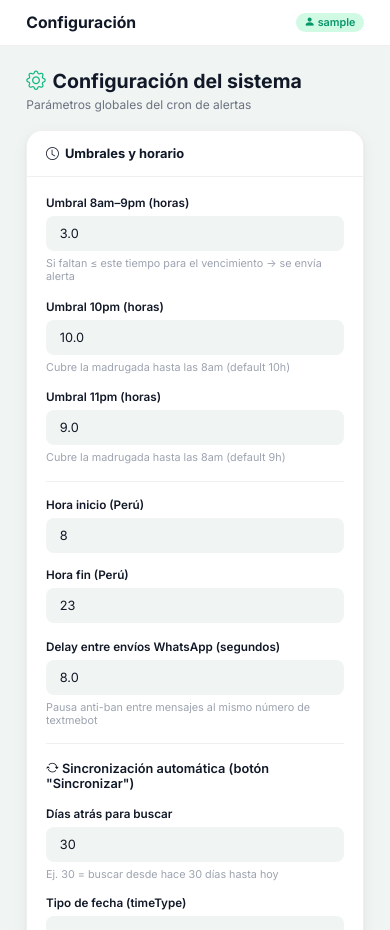
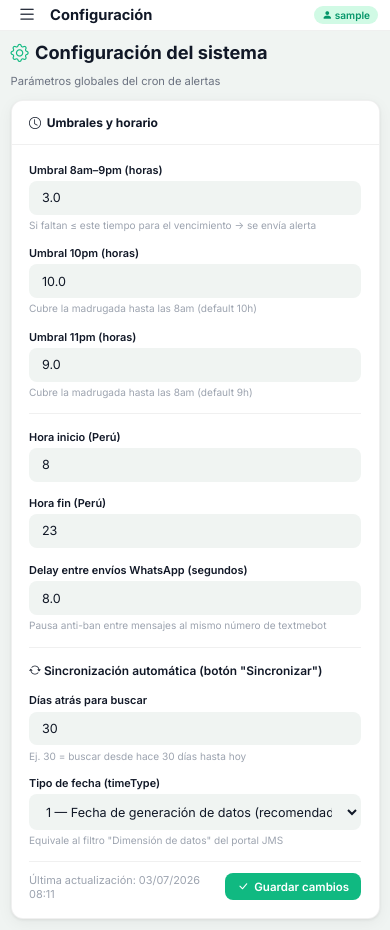
Before and after one commit to diegomedflo/jmsjyt, a Flask app: page /admin/configuracion in a window 390 px wide. Run offline with Flask 3, Linux system fonts and the light colour scheme; the visitor is signed in with stand-in values (Sample User, id 1); data comes from the database, SQL or seed files in the repository; some libraries are stand-ins or nearby versions.

Commit message:
feat(responsive): sistema responsive completo - sidebar drawer mobile, hamburger, grid-3, breakpoints tablet/mobile/480px

```diff
--- a/app/static/css/main.css
+++ b/app/static/css/main.css
@@ -563,10 +563,130 @@ tbody tr:hover td { background: #F9FAFB; }
 }
 .filter-bar select:focus { border-color: var(--accent); }
 
-/* ── Responsive ──────────────────────────────────────────────── */
+/* ── Grid de 3 columnas (responsivo por clase) ───────────────── */
+.grid-3 {
+  display: grid;
+  grid-template-columns: repeat(3, 1fr);
+  gap: 1rem;
+}
+
+/* ── Botón hamburguesa (solo mobile) ─────────────────────────── */
+.btn-hamburger {
+  display: none;
+  background: none;
+  border: none;
+  cursor: pointer;
+  padding: 0.35rem;
+  color: var(--text-primary);
+  font-size: 1.3rem;
+  line-height: 1;
+}
+
+/* ── Overlay para sidebar en mobile ──────────────────────────── */
+.sidebar-overlay {
+  display: none;
+  position: fixed;
+  inset: 0;
+  background: rgba(0, 0, 0, 0.45);
+  z-index: 999;
+}
+.sidebar-overlay.open { display: block; }
+
+/* ─────────────────────────────────────────────────────────────
+   RESPONSIVE — Tablet (≤ 1024px)
+   ───────────────────────────────────────────────────────────── */
+@media (max-width: 1024px) {
+  .grid-3         { grid-template-columns: repeat(2, 1fr); }
+  .kpi-grid       { grid-template-columns: repeat(2, 1fr); }
+  .grid-5-7       { grid-template-columns: 1fr; }
+  .grid-2         { grid-template-columns: 1fr; }
+}
+
+/* ─────────────────────────────────────────────────────────────
+   RESPONSIVE — Mobile (≤ 768px)
+   ───────────────────────────────────────────────────────────── */
 @media (max-width: 768px) {
-  .sidebar { display: none; }
-  .kpi-grid { grid-template-columns: 1fr 1fr; }
-  .grid-2, .grid-5-7 { grid-template-columns: 1fr; }
-  .col-full { grid-column: 1; }
+
+  /* ── Tipografía ── */
+  html, body { font-size: 14px; }
+
+  /* ── Layout raíz: apila sidebar + main ── */
+  .app-shell { flex-direction: column; overflow: visible; }
+
+  /* ── Sidebar: drawer lateral con overlay ── */
+  .sidebar {
+    position: fixed;
+    top: 0; left: 0; bottom: 0;
+    z-index: 1000;
+    transform: translateX(-110%);
+    transition: transform 0.25s cubic-bezier(0.4, 0, 0.2, 1);
+    min-width: 230px;
+    width: 230px;
+  }
+  .sidebar.open { transform: translateX(0); }
+
+  /* ── Main wrapper: ocupa todo el ancho ── */
+  .main-wrapper { width: 100%; min-height: 100vh; }
+
+  /* ── Topbar: muestra botón hamburguesa ── */
+  .btn-hamburger { display: flex; }
+  .topbar { gap: 0.5rem; }
+
+  /* ── Contenido: menos padding ── */
+  .main-content {
+    padding: 0.875rem 1rem;
+    gap: 0.875rem;
+    height: auto;
+    min-height: calc(100vh - 60px);
+  }
+
+  /* ── Page header: apila botones debajo del título ── */
+  .page-header {
+    flex-direction: column;
+    align-items: flex-start;
+    gap: 0.75rem;
+  }
+  .page-header > :last-child {
+    width: 100%;
+    display: flex;
+    flex-wrap: wrap;
+    gap: 0.5rem;
+  }
+  .page-header .btn { flex: 1 1 auto; justify-content: center; }
+
+  /* ── Grids ── */
+  .grid-3         { grid-template-columns: 1fr; }
+  .kpi-grid       { grid-template-columns: 1fr 1fr; }
+  .grid-5-7       { grid-template-columns: 1fr; }
+  .grid-2         { grid-template-columns: 1fr; }
+  .col-full       { grid-column: 1; }
+
+  /* ── Tablas: scroll horizontal ── */
+  .table-wrapper  { overflow-x: auto; -webkit-overflow-scrolling: touch; }
+  table           { min-width: 560px; }
+
+  /* ── Cards: sin sombra pesada en mobile ── */
+  .card { border-radius: var(--radius-md); }
+
+  /* ── KPI cards ── */
+  .kpi-card { padding: 0.875rem 1rem; }
+  .kpi-value { font-size: 1.5rem; }
+
+  /* ── Botones ── */
+  .btn      { padding: 0.45rem 0.85rem; font-size: 0.82rem; }
+  .btn-sm   { padding: 0.3rem 0.65rem; font-size: 0.77rem; }
+
+  /* ── Formularios ── */
+  .form-control { font-size: 0.9rem; }
+  .form-group { gap: 0.3rem; }
 }
+
+/* ─────────────────────────────────────────────────────────────
+   RESPONSIVE — Mobile pequeño (≤ 480px)
+   ───────────────────────────────────────────────────────────── */
+@media (max-width: 480px) {
+  .kpi-grid       { grid-template-columns: 1fr; }
+  .main-content   { padding: 0.75rem; }
+  .topbar         { padding: 0 0.875rem; }
+  .btn-hamburger  { font-size: 1.4rem; }
+}
--- a/app/templates/admin/franquiciados/detalle.html
+++ b/app/templates/admin/franquiciados/detalle.html
@@ -104,7 +104,7 @@
     <span class="card-title"><i class="bi bi-cloud-download"></i> Obtener paquetes desde JMS</span>
   </div>
   <div class="card-body" style="padding:1rem;">
-    <div style="display:grid;grid-template-columns:repeat(3,1fr);gap:1rem;">
+    <div class="grid-3">
 
       <!-- Sincronizar -->
       <div style="border:1px solid var(--card-border);border-radius:10px;padding:1rem;display:flex;flex-direction:column;gap:0.65rem;">
--- a/app/templates/base.html
+++ b/app/templates/base.html
@@ -74,7 +74,12 @@
 
     {% if current_user.is_authenticated %}
     <div class="topbar">
-      <span class="topbar-title">{% block page_title %}{% endblock %}</span>
+      <div style="display:flex;align-items:center;gap:0.6rem;">
+        <button class="btn-hamburger" id="sidebarToggle" aria-label="Menú">
+          <i class="bi bi-list"></i>
+        </button>
+        <span class="topbar-title">{% block page_title %}{% endblock %}</span>
+      </div>
       <div class="topbar-actions">
         <span class="topbar-badge"><i class="bi bi-person-fill"></i> {{ current_user.username }}</span>
       </div>
@@ -101,5 +106,45 @@
 </div>
 
 {% block extra_scripts %}{% endblock %}
+
+{% if current_user.is_authenticated %}
+<!-- Overlay para sidebar mobile -->
+<div class="sidebar-overlay" id="sidebarOverlay"></div>
+
+<script>
+(function() {
+  var toggle   = document.getElementById('sidebarToggle');
+  var overlay  = document.getElementById('sidebarOverlay');
+  var sidebar  = document.querySelector('.sidebar');
+  if (!toggle || !sidebar) return;
+
+  function openSidebar() {
+    sidebar.classList.add('open');
+    overlay.classList.add('open');
+    document.body.style.overflow = 'hidden';
+  }
+  function closeSidebar() {
+    sidebar.classList.remove('open');
+    overlay.classList.remove('open');
+    document.body.style.overflow = '';
+  }
+
+  toggle.addEventListener('click', function() {
+    sidebar.classList.contains('open') ? closeSidebar() : openSidebar();
+  });
+  overlay.addEventListener('click', closeSidebar);
+
+  // Cierra con Escape
+  document.addEventListener('keydown', function(e) {
+    if (e.key === 'Escape') closeSidebar();
+  });
+
+  // Cierra al navegar (clic en un link del sidebar)
+  sidebar.querySelectorAll('a').forEach(function(a) {
+    a.addEventListener('click', closeSidebar);
+  });
+})();
+</script>
+{% endif %}
 </body>
 </html>
```
